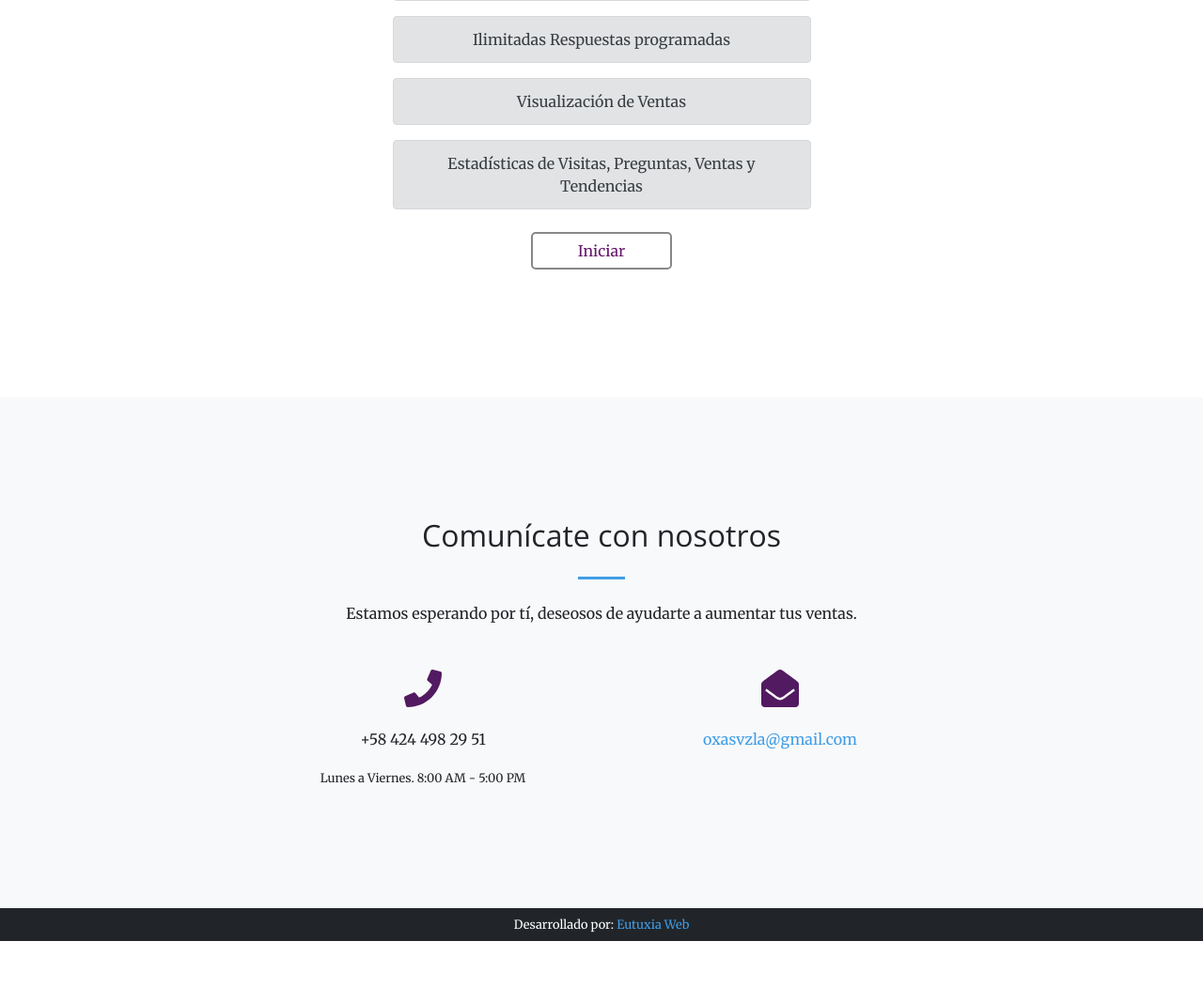
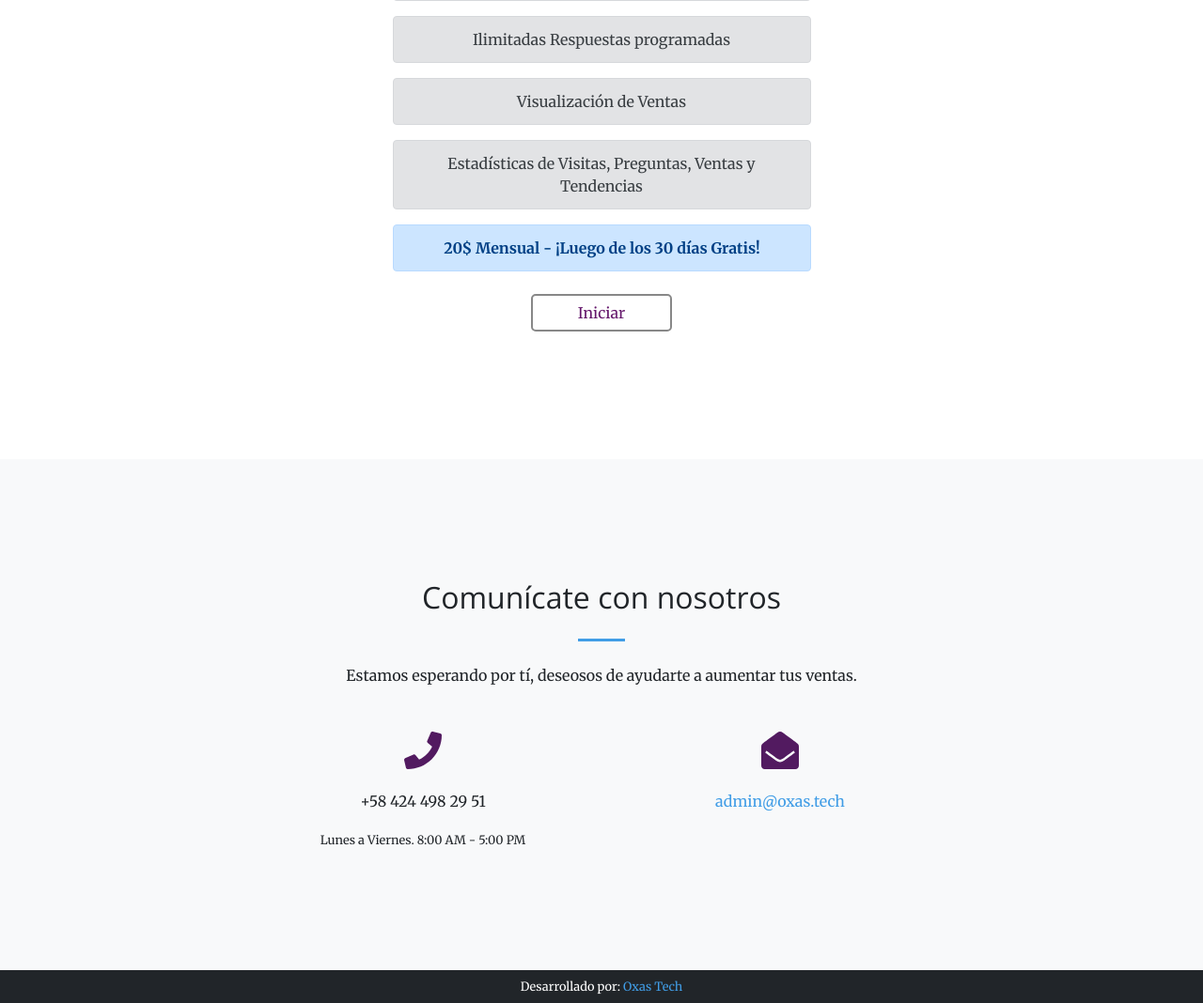
Before and after one commit to alexis9261/Oxas, a PHP site: page / in a window 1280 px wide. Shown: the part 3149-4217 px from the top of the page at 94% size. Before the commit the page ends 4151 px from the top, so only its background shows below. Run offline with PHP 8.4, Linux system fonts and the light colour scheme; data comes from the database, SQL or seed files in the repository; data that the repository does not hold is empty; some libraries are stand-ins or nearby versions.

Commit message:
Update index.php

```diff
--- a/index.php
+++ b/index.php
@@ -1,7 +1,7 @@
 <?php
-require 'app.oxas.tech/administracion/common/conexion.php';
+/*require 'app.oxas.tech/administracion/common/conexion.php';
 require "app.oxas.tech/administracion/precios/index.php";
-if(isset($_GET['r'])){$respuesta_form=$_GET['r'];}
+if(isset($_GET['r'])){$respuesta_form=$_GET['r'];}*/
 ?>
 ﻿<!DOCTYPE html>
 <html lang="es">
@@ -293,7 +293,11 @@ if(isset($_GET['r'])){$respuesta_form=$_GET['r'];}
           <div class="alert alert-secondary text-center" role="alert" data-aos="fade-left" data-aos-duration="3000" data-aos-offset="150">
             Estadísticas de Visitas, Preguntas, Ventas y Tendencias
           </div>
-          <?php $sql="SELECT * FROM plan";
+          <div class="alert alert-primary text-center" role="alert" data-aos="zoom-out-down" data-aos-duration="3000" data-aos-offset="150">
+             <strong> 20$ Mensual - ¡Luego de los 30 días Gratis!</strong>
+          </div>
+          <?php
+          /*$sql="SELECT * FROM plan";
           $r=$conn->query($sql);
           if($r->num_rows>0){
             while($row=$r->fetch_assoc()){
@@ -304,7 +308,7 @@ if(isset($_GET['r'])){$respuesta_form=$_GET['r'];}
                 <?php
               }
             }
-          }
+          }*/
           ?>
         </div>
       </div>
@@ -333,7 +337,7 @@ if(isset($_GET['r'])){$respuesta_form=$_GET['r'];}
           <div class="col-lg-4 mr-auto text-center">
             <svg xmlns="http://www.w3.org/2000/svg" width="40px" class="mb-3" viewBox="0 0 512 512"><path fill='#521a60' d="M512 464c0 26.51-21.49 48-48 48H48c-26.51 0-48-21.49-48-48V200.724a48 48 0 0 1 18.387-37.776c24.913-19.529 45.501-35.365 164.2-121.511C199.412 29.17 232.797-.347 256 .003c23.198-.354 56.596 29.172 73.413 41.433 118.687 86.137 139.303 101.995 164.2 121.512A48 48 0 0 1 512 200.724V464zm-65.666-196.605c-2.563-3.728-7.7-4.595-11.339-1.907-22.845 16.873-55.462 40.705-105.582 77.079-16.825 12.266-50.21 41.781-73.413 41.43-23.211.344-56.559-29.143-73.413-41.43-50.114-36.37-82.734-60.204-105.582-77.079-3.639-2.688-8.776-1.821-11.339 1.907l-9.072 13.196a7.998 7.998 0 0 0 1.839 10.967c22.887 16.899 55.454 40.69 105.303 76.868 20.274 14.781 56.524 47.813 92.264 47.573 35.724.242 71.961-32.771 92.263-47.573 49.85-36.179 82.418-59.97 105.303-76.868a7.998 7.998 0 0 0 1.839-10.967l-9.071-13.196z"/></svg>
             <p>
-              <a href="mailto:oxasvzla@gmail.com">oxasvzla@gmail.com</a>
+              <a href="mailto:oxasvzla@gmail.com">admin@oxas.tech</a>
             </p>
           </div>
         </div>
@@ -341,7 +345,7 @@ if(isset($_GET['r'])){$respuesta_form=$_GET['r'];}
     </section>
     <footer class="container-fluid bg-dark">
       <div class="row justify-content-center py-2">
-      <small class="text-white">Desarrollado por: <a href="http://eutuxia.org.ve" target='_blank'>Eutuxia Web</a> </samll>
+      <small class="text-white">Desarrollado por: <a href="https://oxas.tech/" target='_blank'>Oxas Tech</a> </samll>
       </div>
     </footer>
     <script>
```
